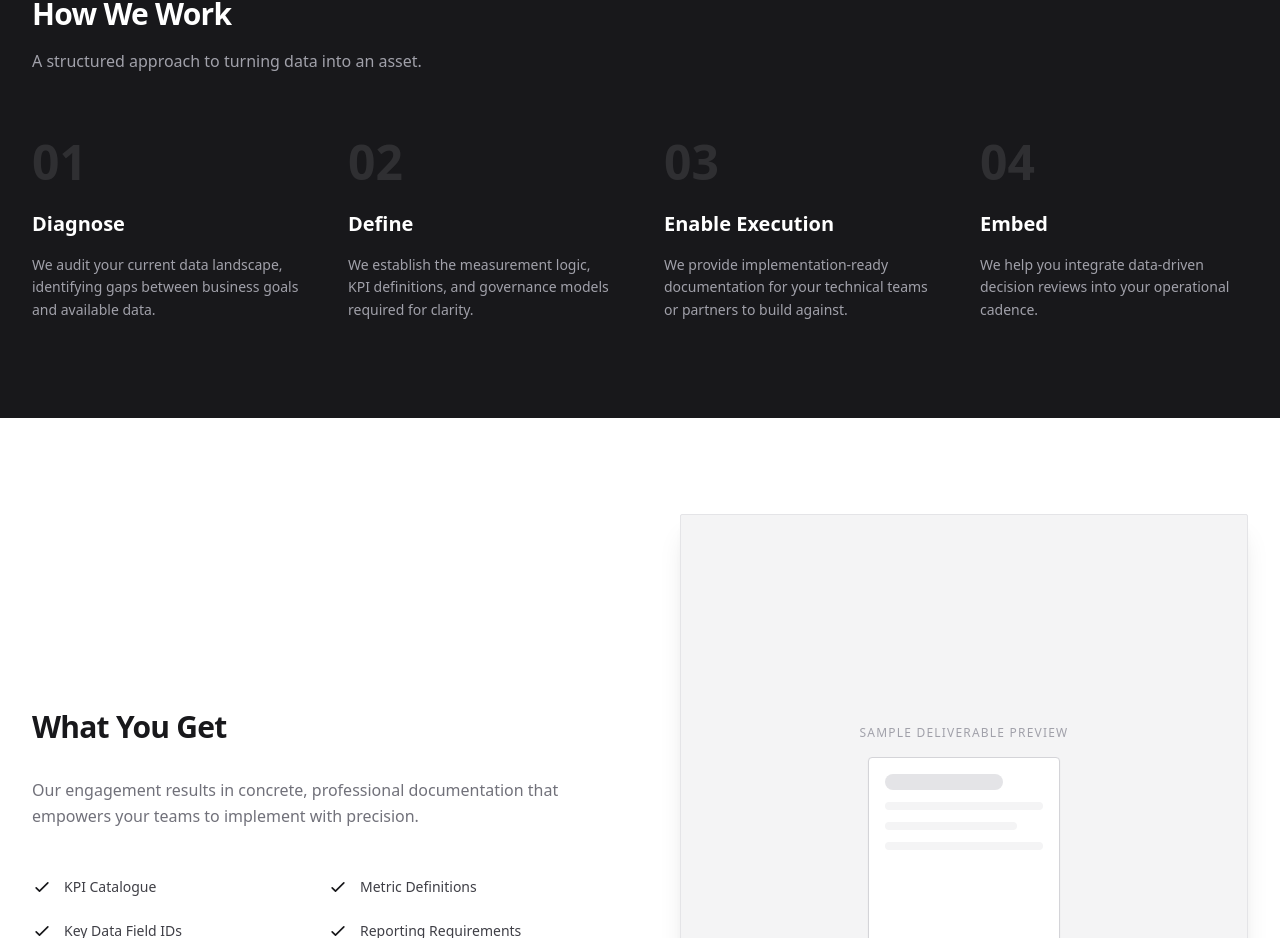
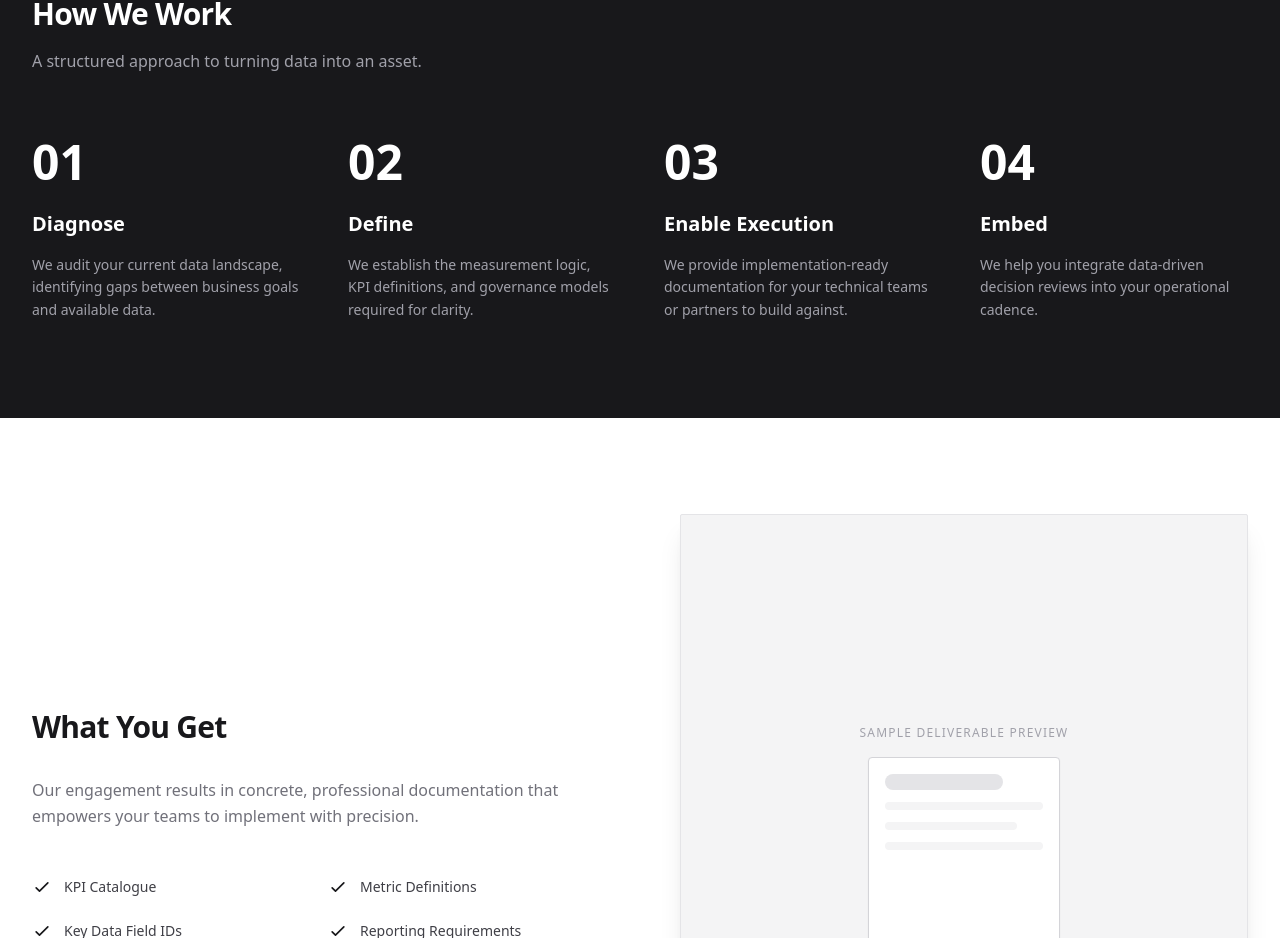
Before and after one commit to remavaish1/businessbydata, a React (Vite) app: page /#/ in a window 1280 px wide. Shown: the part 1713-2651 px from the top of the page. Built offline with nearby package versions, Linux system fonts and the light colour scheme.

Commit message:
Update Home.tsx

```diff
--- a/pages/Home.tsx
+++ b/pages/Home.tsx
@@ -95,7 +95,7 @@
           <div className="grid grid-cols-1 md:grid-cols-4 gap-12">
             {PROCESS_STEPS.map((step) => (
               <div key={step.number} className="relative">
-                <div className="text-5xl font-black text-white/10 mb-6">{step.number}</div>
+                <div className="text-5xl font-black text-white mb-6">{step.number}</div>
                 <h3 className="text-xl font-semibold mb-4">{step.title}</h3>
                 <p className="text-sm text-zinc-400 leading-relaxed">{step.description}</p>
               </div>
```
